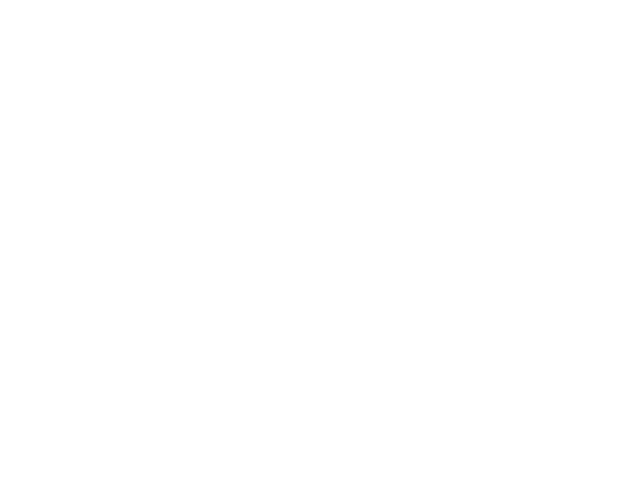
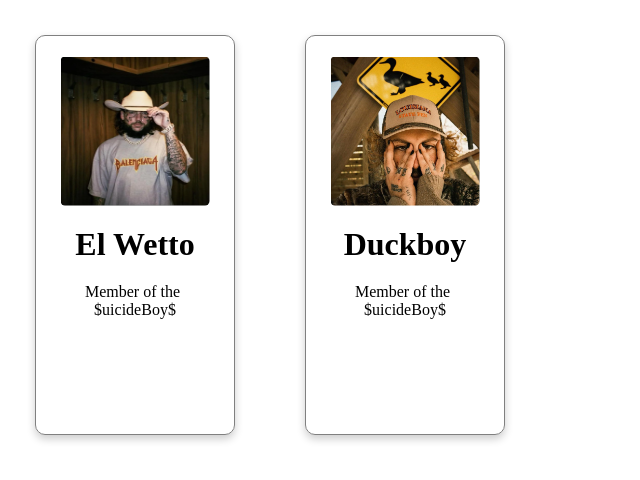
Before and after one commit to NathanRodriguesVieira99/TP3-Fundamentos-React-, a React (Vite) app: page / in a window 1280 px wide. Shown: the top 480 px of the page, without its empty margins (0-640 px from the left). Built offline with nearby package versions, Linux system fonts and the light colour scheme.

Commit message:
exercicios 1 ao 2

```diff
--- a/src/App.jsx
+++ b/src/App.jsx
@@ -1,7 +1,11 @@
+import Card from "./Components/Card/Card";
+
 function App() {
-	return <>
-
-  </>;
+	return (
+		<>
+			<Card />
+		</>
+	);
 }
 
 export default App;
--- /dev/null
+++ b/src/Components/Card/Card.css
@@ -0,0 +1,63 @@
+* {
+  padding: 0;
+  margin: 0;
+  box-sizing: border-box;
+}
+
+.Odin{
+  display: flex;
+  align-items: center;
+  justify-content: flex-start;
+  flex-direction: row;
+
+
+
+.card {
+  margin: 35px;
+  width: 200px;
+  height: 400px;
+  padding: 20px;
+  display: flex;
+  justify-content: flex-start;
+  align-items: center;
+  flex-direction: column;
+  box-shadow: 0 4px 8px 0 rgba(0, 0, 0, 0.2);
+  border: 1px solid gray;
+  border-radius: 10px;
+}
+
+.boys {
+  text-align: center;
+  padding: 0.5px;
+  margin-bottom: 20px;
+  transition: transform .2s;
+  border-radius: 5px;
+}
+
+.boys:hover {
+  transform: scale(1.1);
+  box-shadow: 0 4px 8px 0 rgba(0, 0, 0, 0.2);
+}
+
+.name {
+  margin-bottom: 10px;
+  text-align: left;
+}
+
+.desc {
+  text-align: center;
+  margin-top: 10px;
+}
+
+
+.linkSpotify {
+  color: black;
+  text-decoration: none;
+  margin-left: 5px;
+  transition: transform .2s;
+}
+
+.linkSpotify:hover {
+  color: grey;
+  transform: scale(1.1);
+}
--- /dev/null
+++ b/src/Components/Card/Card.jsx
@@ -0,0 +1,59 @@
+import React from "react";
+import "./Card.css";
+
+import Wetto from "../../assets/imagesCard/wetto.webp";
+import Duckboy from "../../assets/imagesCard/Duckboy.jpeg";
+
+function Card() {
+	return (
+		<>
+			<div className="Odin">
+				<div className="card">
+					<img
+						src={Wetto}
+						alt="El Wetto"
+						className="boys"
+						style={{ width: "150px", height: "150px" }}
+					/>
+
+					<h1 className="name">El Wetto</h1>
+					<p className="desc">
+						Member of the
+						<a
+							className="linkSpotify"
+							href="https://open.spotify.com/intl-pt/artist/1VPmR4DJC1PlOtd0IADAO0"
+							target="_blank"
+							rel="noreferrer"
+						>
+							{" "}
+							$uicideBoy$
+						</a>
+					</p>
+				</div>
+
+				<div className="card">
+					<img
+						src={Duckboy}
+						alt="Duckboy"
+						className="boys"
+						style={{ width: "150px", height: "150px" }}
+					/>
+					<h1 className="name">Duckboy</h1>
+					<p className="desc">
+						Member of the
+						<a className="linkSpotify"
+							href="https://open.spotify.com/intl-pt/artist/1VPmR4DJC1PlOtd0IADAO0"
+							target="_blank"
+							rel="noreferrer"
+						>
+							{" "}
+							$uicideBoy$
+						</a>
+					</p>
+				</div>
+			</div>
+		</>
+	);
+}
+
+export default Card;
```
Also changed, not shown: src/Assets/ImagesCard/Duckboy.jpeg (added), src/Assets/ImagesCard/wetto.webp (added).
